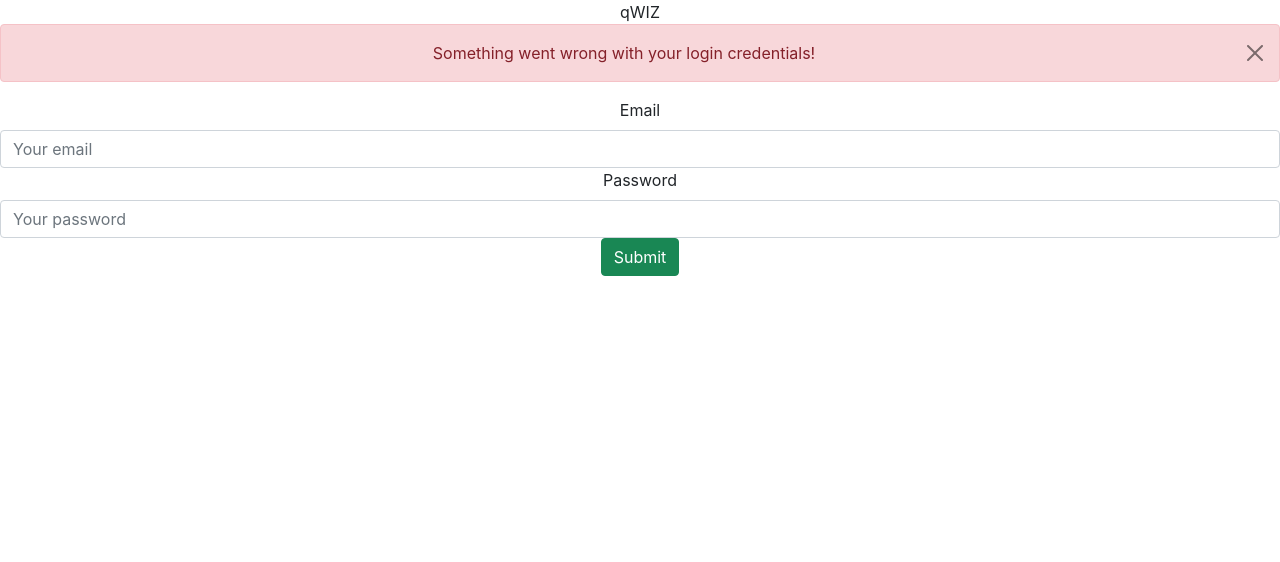
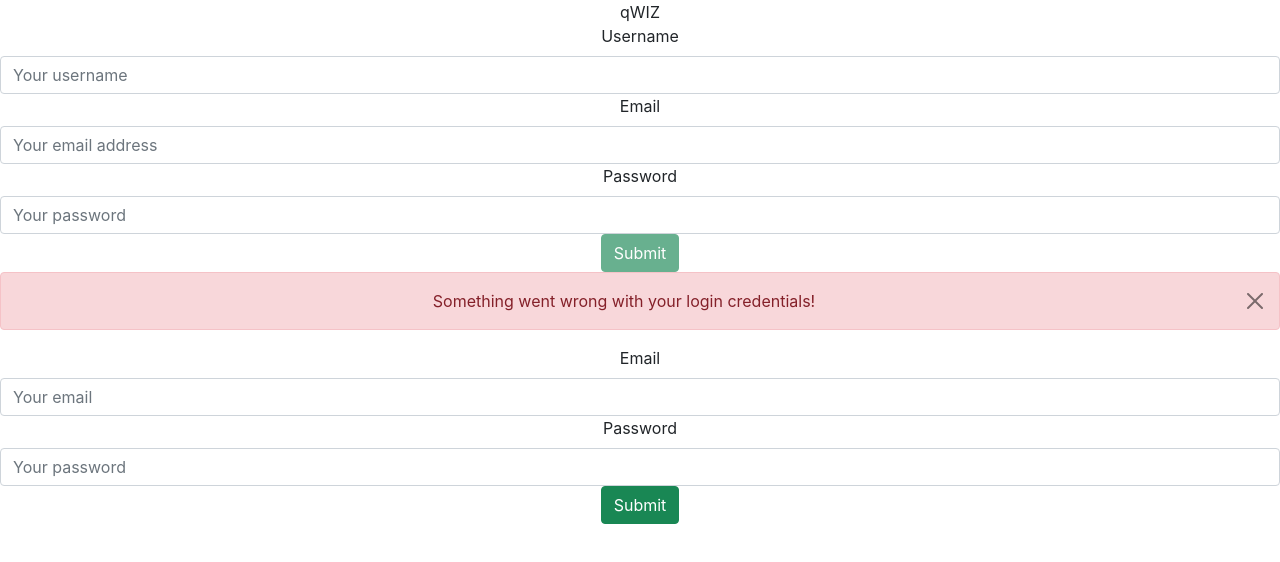
Before and after one commit to spencercreer/qWIZ, a React (Create React App) app in the folder client/: page / in a window 1280 px wide. Shown: the top 562 px of the page. Built offline with nearby package versions, Linux system fonts and the light colour scheme.

Commit message:
signup form state

```diff
--- a/client/package.json
+++ b/client/package.json
@@ -2,6 +2,7 @@
   "name": "math_quiz",
   "version": "0.1.0",
   "private": true,
+  "proxy": "http://localhost:3001",
   "dependencies": {
     "@testing-library/jest-dom": "^5.16.4",
     "@testing-library/react": "^13.2.0",
--- a/client/src/App.js
+++ b/client/src/App.js
@@ -1,4 +1,5 @@
 import LoginForm from './components/LoginForm';
+import SignupForm from './components/SignupForm';
 import logo from './logo.svg';
 import './App.css';
 
@@ -8,6 +9,7 @@ function App() {
       <header>
         {/* <img src={logo} alt="logo" /> */}
         <div>qWIZ</div>
+        <SignupForm />
         <LoginForm />
       </header>
     </div>
--- a/client/src/components/LoginForm.js
+++ b/client/src/components/LoginForm.js
@@ -1,12 +1,42 @@
 import { Form, Button, Alert } from 'react-bootstrap';
+import { loginUser } from '../utils/API';
+
 const { Group, Label, Control } = Form
 const LoginForm = () => {
+
+    const handleFormSubmit = async (event) => {
+        event.preventDefault()
+        const form = event.currentTarget;
+        if (form.checkValidity() === false) {
+            event.preventDefault();
+            event.stopPropagation();
+        }
+
+        try {
+            // hardcoded userdata
+            const userFormData = {
+                email: 'test@getnada.com',
+                username: 'testUser',
+                password: 'test1234'
+            }
+            const response = await loginUser(userFormData)
+            console.log(response)
+            if (!response.ok) {
+                throw new Error('something went wrong!')
+            }
+        }
+        catch (err) {
+            console.error(err)
+            // setShowAlert(true);
+        }
+    }
+
     return (
         <>
             <Form
                 noValidate
-                // validated={validated}
-                // onSubmit={handleFormSubmit}
+            // validated={validated}
+            onSubmit={handleFormSubmit}
             >
                 <Alert
                     dismissible
--- /dev/null
+++ b/client/src/components/SignupForm.js
@@ -0,0 +1,105 @@
+import { useState } from 'react';
+import { Form, Button, Alert } from 'react-bootstrap';
+import { createUser } from '../utils/API';
+
+const { Group, Label, Control } = Form
+
+const SignupForm = () => {
+    const [userFormData, setUserFormData] = useState({ username: '', email: '', password: '' });
+    const [validated] = useState(false);
+    const [showAlert, setShowAlert] = useState(false);
+
+    const handleInputChange = (event) => {
+        const { name, value } = event.target;
+        setUserFormData({ ...userFormData, [name]: value });
+    };
+
+    const handleFormSubmit = async (event) => {
+        event.preventDefault()
+
+        const form = event.currentTarget;
+        if (form.checkValidity() === false) {
+            event.preventDefault();
+            event.stopPropagation();
+        }
+
+        try {
+            const response = await createUser(userFormData)
+            console.log(response)
+            if (!response.ok) {
+                throw new Error('something went wrong!')
+            }
+        }
+        catch (err) {
+            console.error(err)
+            setShowAlert(true);
+        }
+
+        setUserFormData({
+            username: '',
+            email: '',
+            password: '',
+        });
+    }
+
+    return (
+        <>
+            <Form
+                noValidate
+                validated={validated}
+                onSubmit={handleFormSubmit}
+            >
+                <Alert dismissible onClose={() => setShowAlert(false)} show={showAlert} variant='danger'>
+                    Something went wrong with your signup!
+                </Alert>
+
+                <Group>
+                    <Label htmlFor='username'>Username</Label>
+                    <Control
+                        type='text'
+                        placeholder='Your username'
+                        name='username'
+                        onChange={handleInputChange}
+                        value={userFormData.username}
+                        required
+                    />
+                    <Control.Feedback type='invalid'>Username is required!</Control.Feedback>
+                </Group>
+
+                <Group>
+                    <Label htmlFor='email'>Email</Label>
+                    <Control
+                        type='email'
+                        placeholder='Your email address'
+                        name='email'
+                        onChange={handleInputChange}
+                        value={userFormData.email}
+                        required
+                    />
+                    <Control.Feedback type='invalid'>Email is required!</Control.Feedback>
+                </Group>
+
+                <Group>
+                    <Label htmlFor='password'>Password</Label>
+                    <Control
+                        type='password'
+                        placeholder='Your password'
+                        name='password'
+                        onChange={handleInputChange}
+                        value={userFormData.password}
+                        required
+                    />
+                    <Control.Feedback type='invalid'>Password is required!</Control.Feedback>
+                </Group>
+                <Button
+                    disabled={!(userFormData.username && userFormData.email && userFormData.password)}
+                    type='submit'
+                    variant='success'>
+                    Submit
+                </Button>
+            </Form>
+        </>
+    )
+}
+
+export default SignupForm
--- /dev/null
+++ b/client/src/utils/API.js
@@ -0,0 +1,19 @@
+export const createUser = (userData) => {
+    return fetch('/api/user', {
+        method: 'POST',
+        headers: {
+            'Content-Type': 'application/json',
+        },
+        body: JSON.stringify(userData),
+    });
+};
+
+export const loginUser = (userData) => {
+    return fetch('/api/user/login', {
+        method: 'POST',
+        headers: {
+            'Content-Type': 'application/json',
+        },
+        body: JSON.stringify(userData),
+    });
+};
```
